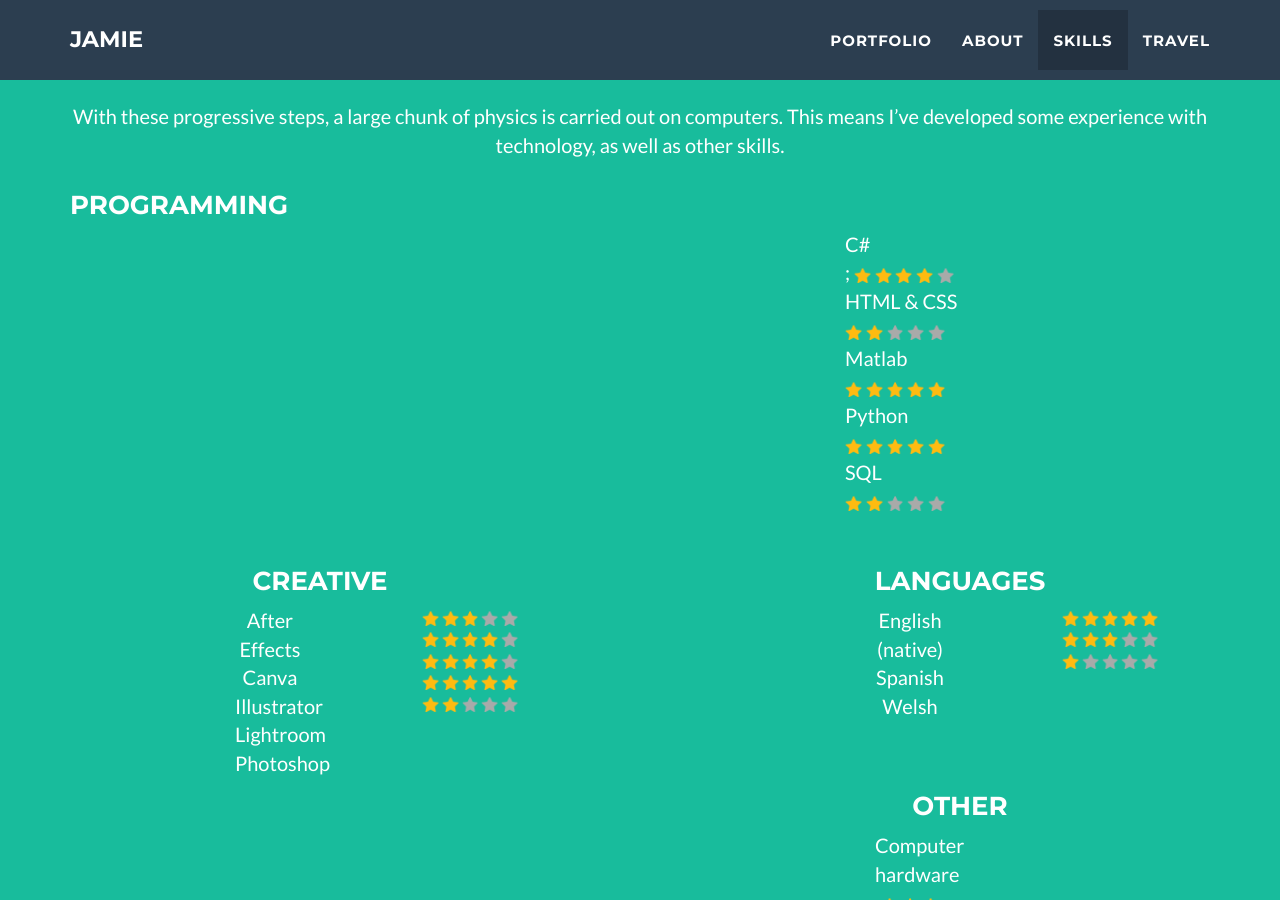
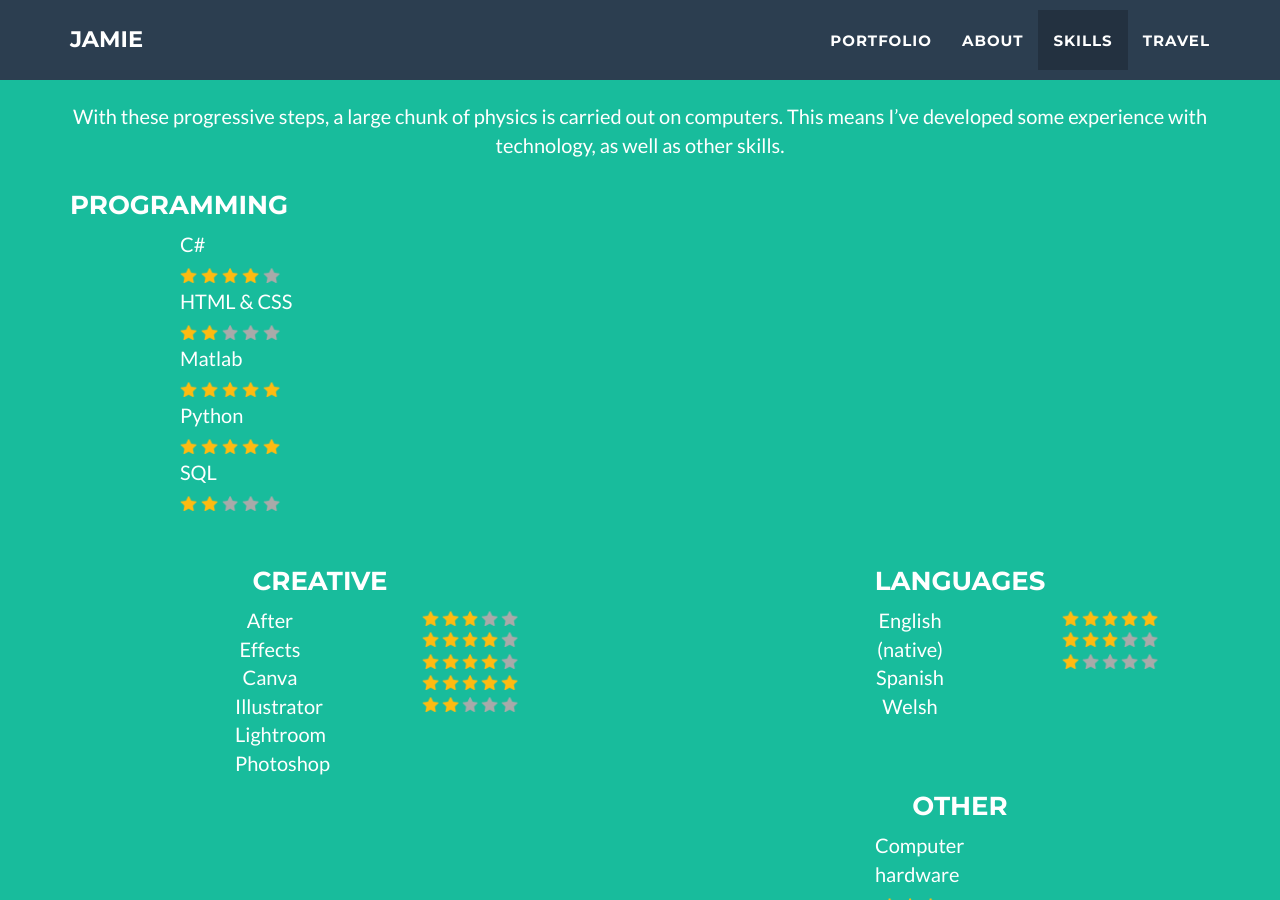
Before and after one commit to jamiedumayne/jamiedumayne.github.io, a Jekyll site: the page built from _posts/2014-07-18-project-1.markdown, in a window 1280 px wide and 900 px high, scrolled down 2238 px. Built offline with Jekyll 4.4.1, drawn with Linux system fonts in a browser that asks for light colours.

Commit message:
Update skills.html

```diff
--- a/_includes/skills.html
+++ b/_includes/skills.html
@@ -19,9 +19,9 @@
 
     <div class="float-container">
         <h3>Programming</h3>
-        <div class="col-lg-8 col-xs-4"></div>
+        <div class="col-lg-1 col-xs-1"></div>
           <div class="col-lg-2 col-xs-4">
-          <p> C#<br>;
+          <p> C#<br>
                 <img src=img/star_full.png alt="Gold star" height="15">
                 <img src=img/star_full.png alt="Gold star" height="15">
                 <img src=img/star_full.png alt="Gold star" height="15">
```
